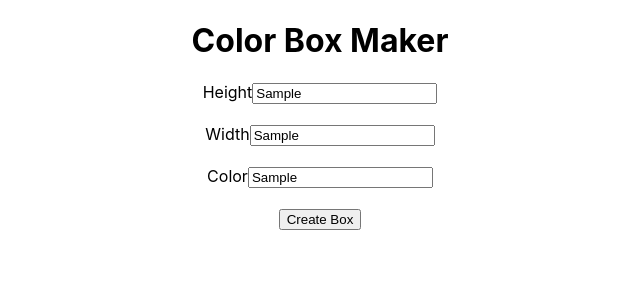
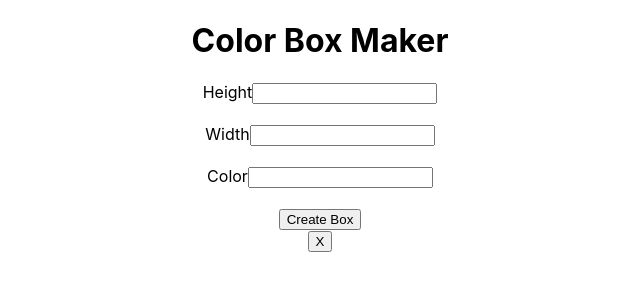
Before and after one commit to TheJSGirl/react-footprints, a React (Create React App) app in the folder box-maker/: page / in a window 1280 px wide. Both pictures are taken after typing "Sample", "Sample", "Sample" into the empty fields and a click on the button "Create Box". Shown: the top 300 px of the page, without its empty margins (320-960 px from the left). Built offline with nearby package versions, Linux system fonts and the light colour scheme.

Commit message:
implemented remove()

```diff
--- a/box-maker/package.json
+++ b/box-maker/package.json
@@ -5,7 +5,8 @@
   "dependencies": {
     "react": "^16.8.6",
     "react-dom": "^16.8.6",
-    "react-scripts": "3.0.1"
+    "react-scripts": "3.0.1",
+    "uuid": "^3.3.2"
   },
   "scripts": {
     "start": "react-scripts start",
--- a/box-maker/src/Box.jsx
+++ b/box-maker/src/Box.jsx
@@ -6,6 +6,11 @@ class Box extends Component {
         width: 15,
         color: 'red'
     }
+    constructor(props) {
+        super(props);
+    }
+
+
     render() {
         return(
             <div style={{
@@ -13,6 +18,7 @@ class Box extends Component {
                 width: `${this.props.width}em`,
                 background: this.props.color
             }}>
+                <button onClick={this.props.removeBox}>X</button>
             </div>
         )
     }
--- a/box-maker/src/BoxForm.jsx
+++ b/box-maker/src/BoxForm.jsx
@@ -1,4 +1,5 @@
 import React, {Component} from 'react';
+import uuid from 'uuid/v4';
 
 class BoxForm extends Component {
     constructor(props) {
@@ -18,7 +19,13 @@ class BoxForm extends Component {
 
     handleSubmit(event) {
         event.preventDefault();
-        this.props.createBox(this.state);
+        const newBox = {...this.state, id:uuid()};
+        this.props.createBox(newBox);
+        this.setState({
+            height:'',
+            width:'',
+            color:''
+        })
     }
     render() {
         return (
--- a/box-maker/src/BoxList.jsx
+++ b/box-maker/src/BoxList.jsx
@@ -6,25 +6,25 @@ class BoxList extends Component {
     constructor(props) {
         super(props)
         this.state = {
-            boxes: [
-                {
-                    width: '',
-                    height: '',
-                    color: ''
-                }
-            ]
+            boxes: []
         }
         this.create = this.create.bind(this);
+        this.remove = this.remove.bind(this);
+    }
+
+    remove(id) {
+        this.setState({
+            boxes: this.state.boxes.filter(b => b.id !== id)
+        })
     }
     create(newBox) {
-        console.log("state---", newBox)
         this.setState({
             boxes: [...this.state.boxes, newBox]
         })
     }
     render() {
-        const boxes = this.state.boxes.map((box, i) => (
-        <Box width={box.width} height={box.height} key={i} color={box.color} />
+        const boxes = this.state.boxes.map(box => (
+        <Box width={box.width} height={box.height} key={box.id} color={box.color} removeBox= {() => this.remove(box.id)} />
         ));
         return (
             <div>
```
